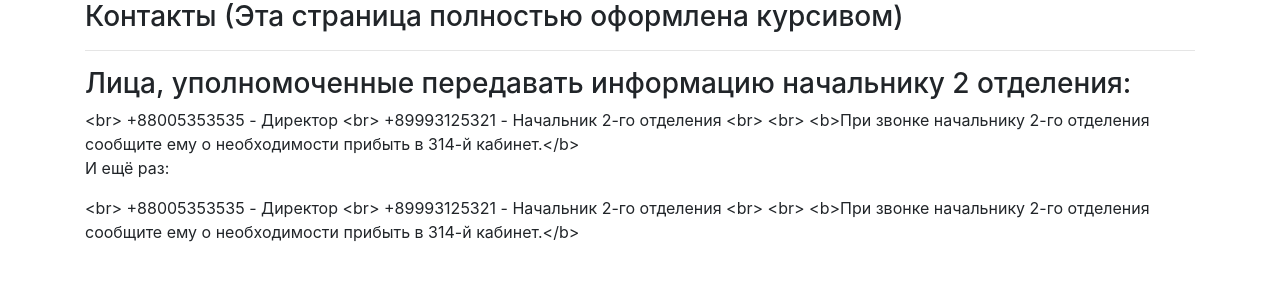
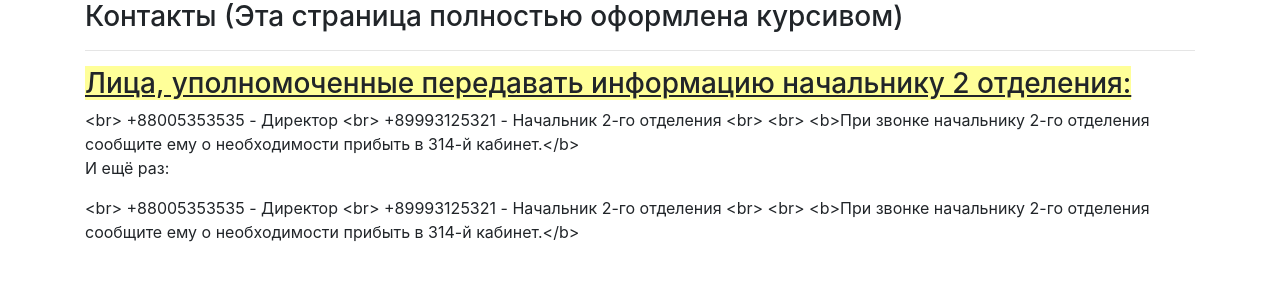
Before and after one commit to natayak72/D1, a Django app: template templates/flatpages/positions.html in a window 1280 px wide. Shown: the part 64-364 px from the top of the page. Run offline with Django 4.2, Linux system fonts and the light colour scheme; the template is opened without the code that fills it: values that come from a table or form of the project are taken from there, others are empty; data comes from the database, SQL or seed files in the repository; some libraries are stand-ins or nearby versions.

Commit message:
добавлено указание, какие задания на какаих страницах выполнены

```diff
--- a/templates/flatpages/positions.html
+++ b/templates/flatpages/positions.html
@@ -5,7 +5,7 @@
 {% block content %}
     <h3>{{ flatpage.title }}</h3>
     <hr>
-    <h3>Лица, уполномоченные передавать информацию начальнику 2 отделения:</h3>
+    <h3><span style="text-decoration: underline;background-color: #ffff99;">Лица, уполномоченные передавать информацию начальнику 2 отделения:</span></h3>
     {{ flatpage.content }}
 
     <br>
```
Also changed, not shown: README.md.
